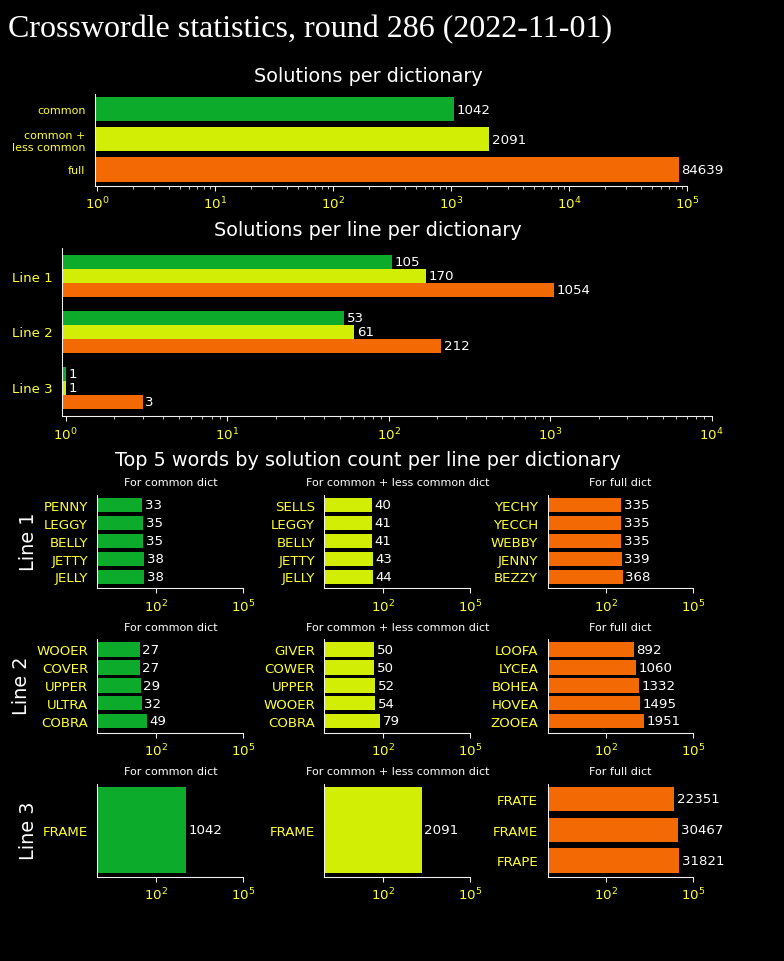
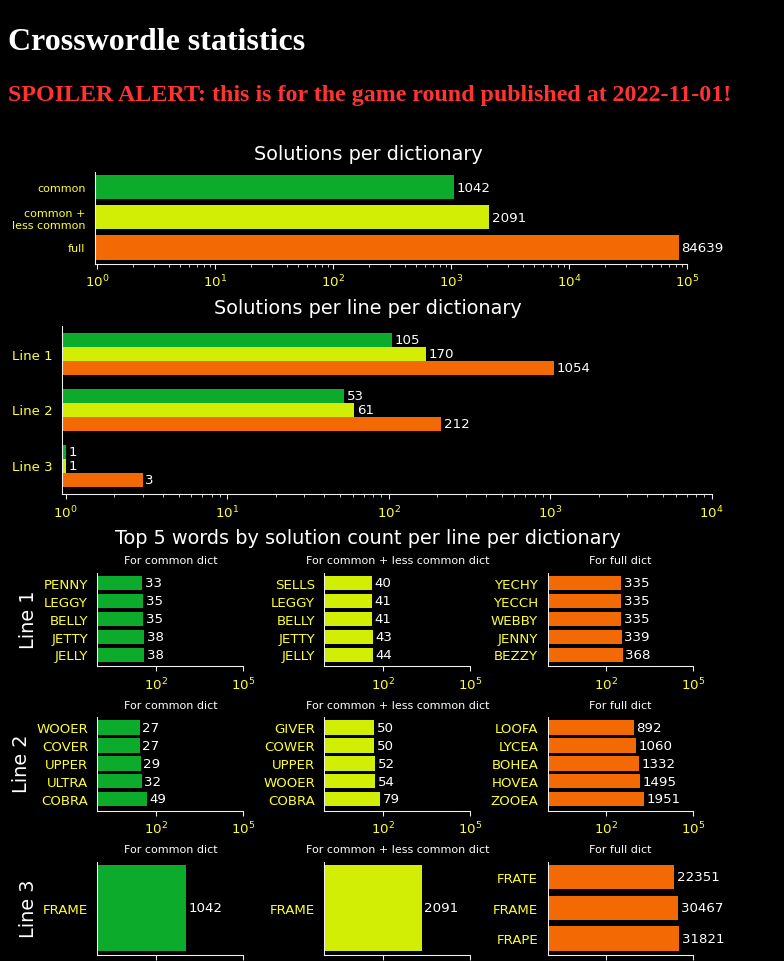
Before and after one commit to quiet23/quiet23.github.io, a plain HTML site: page index.html in a window 1280 px wide. Shown: the top 961 px of the page, without its empty margins (0-784 px from the left). Before the commit the page ends 919 px from the top, so only its background shows below. Drawn offline with Linux system fonts and the light colour scheme.

Commit message:
2022-11-02 stats

```diff
--- a/index.html
+++ b/index.html
@@ -9,51 +9,59 @@
 <body">
 
 <header>
-	<h1" id="main_header">Crosswordle statistics</h1>
+	<h1 id="main_header">Crosswordle statistics</h1>
+	<h1 id="spoiler_header">SPOILER ALERT:</h1>
 </header>
 <br>
 
 <div id="statImgs">
 </div>
 
+
 <script>
+
+	function getCurISODate() {
+		d = new Date();
+		year = d.getFullYear().toString();
+		month = (d.getMonth() + 1).toString().padStart(2, '0');
+		day = d.getDate().toString().padStart(2, '0');
+		dateStr = year + "-" + month + "-" + day;
+		return dateStr;
+	}
+
 	//
 	function addStatImg(rel_url) {
   	var imgsContainer = document.getElementById("statImgs");
 		img = document.createElement("img");
-		img.src = rel_url;
+		img.src = rel_url + "_" + curDateStr + ".png";
 		imgsContainer.appendChild(img);
 		return img;
 	}
 
-	function insertJSON_CW_Data (data) {
-		console.log(data)
-		header_el = document.getElementById("main_header")
-		header_el.textContent = "Crosswordle statistics, round " +
-			data.round + " (" + data.date + ")";
-	}
 	//
 	window.onload=function() {
-		const uaDataIsMobile = window.navigator.userAgentData?.mobile
+		//
+		window.curDateStr = getCurISODate();
+		header_el = document.getElementById("main_header");
+		header_el.textContent = "Crosswordle statistics";
+		spoilerHeader_el = document.getElementById("spoiler_header");
+		spoilerHeader_el.textContent = "SPOILER ALERT: this is for the game round published at " + curDateStr + "!";
+
+		const uaDataIsMobile = window.navigator.userAgentData?.mobile;
 
 		const isMobile = typeof uaDataIsMobile === 'boolean'
 	  	? uaDataIsMobile
 		  : window.matchMedia("(any-pointer:coarse)").matches;
 
 		if (isMobile) {
-			addStatImg("cw_stats_total_sols.png");
-			addStatImg("cw_stats_options_per_line.png");
-			addStatImg("cw_stats_word_stats_common.png");
-			addStatImg("cw_stats_word_stats_common2.png");
-			addStatImg("cw_stats_word_stats_other.png");
+			addStatImg("cw_stats_total_sols");
+			addStatImg("cw_stats_options_per_line");
+			addStatImg("cw_stats_word_stats_common");
+			addStatImg("cw_stats_word_stats_common2");
+			addStatImg("cw_stats_word_stats_other");
 		} else {
-			addStatImg("cw_stats_desktop.png");
+			addStatImg("cw_stats_desktop");
 		}
-
-		//
-		fetch("cw_data.json")
-			.then((response) => response.json())
-			.then(data => insertJSON_CW_Data(data));
 
 	}
 </script>
--- a/main.css
+++ b/main.css
@@ -1,7 +1,11 @@
 body {
 	background-color:#000000;
 }
-header {
+#main_header {
 	font-size: xx-large;
-	color:#FFFFFF;
+	color: #FFFFFF;
 }
+#spoiler_header {
+	font-size: x-large;
+	color: #FF3333;
+}
```
Also changed, not shown: cw_stats_desktop_2022-11-01.png (renamed from cw_stats_desktop.png), cw_stats_desktop_2022-11-02.png (added), cw_stats_options_per_line_2022-11-01.png (renamed from cw_stats_options_per_line.png), cw_stats_options_per_line_2022-11-02.png (added), cw_stats_total_sols_2022-11-01.png (renamed from cw_stats_total_sols.png), cw_stats_total_sols_2022-11-02.png (added), cw_stats_word_stats_common2_2022-11-01.png (renamed from cw_stats_word_stats_common2.png), cw_stats_word_stats_common2_2022-11-02.png (added), cw_stats_word_stats_common_2022-11-01.png (renamed from cw_stats_word_stats_common.png), cw_stats_word_stats_common_2022-11-02.png (added), cw_stats_word_stats_other_2022-11-01.png (renamed from cw_stats_word_stats_other.png), cw_stats_word_stats_other_2022-11-02.png (added).
